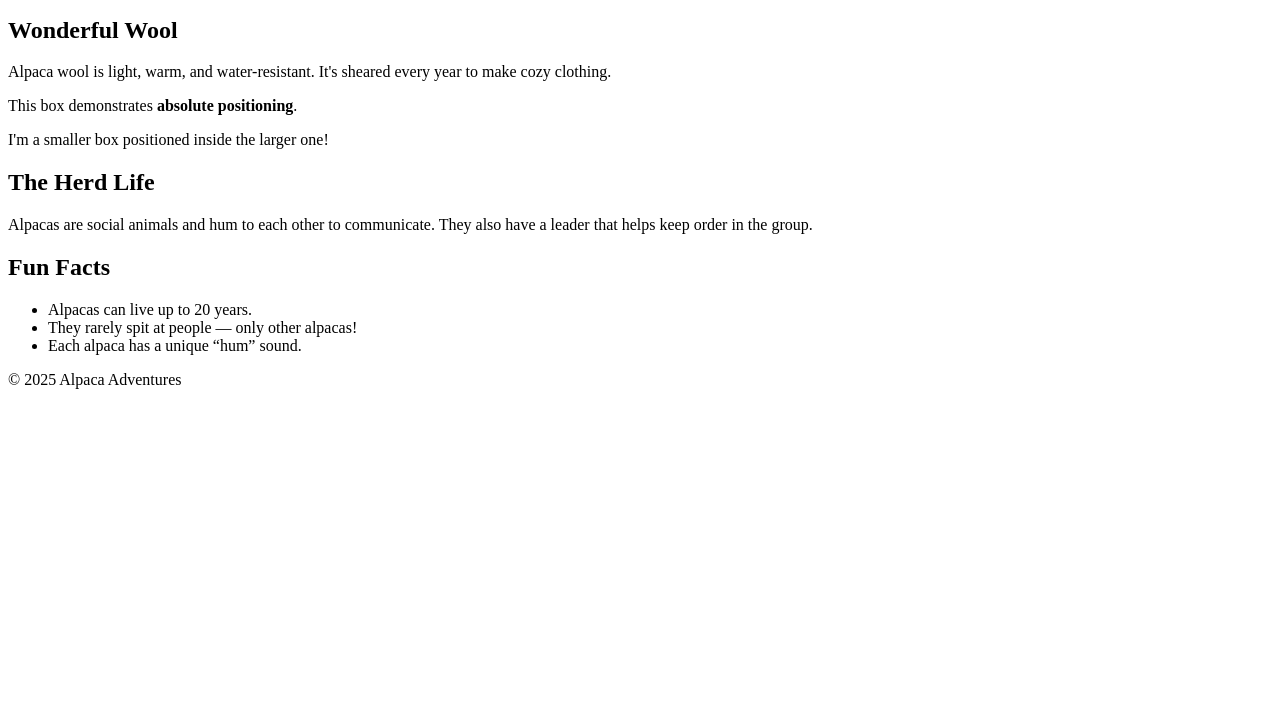
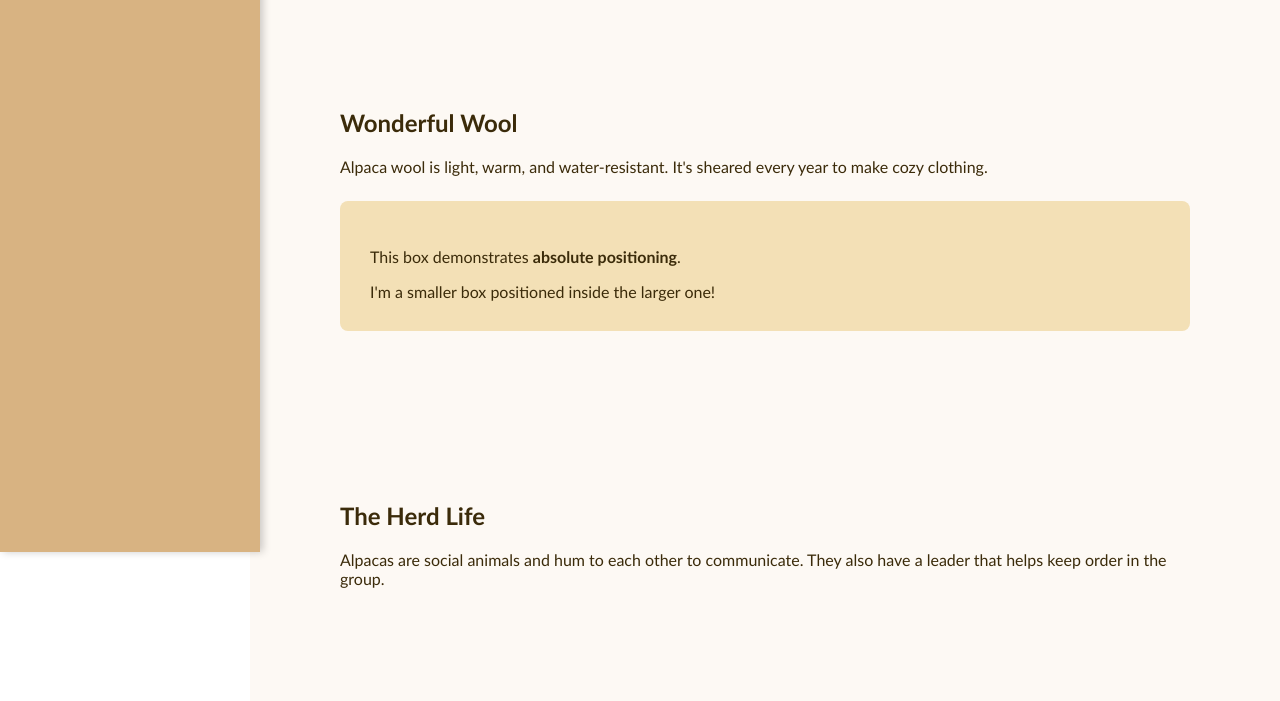
Before and after one commit to chickenmcmuffine-bit/troubleshooting, a plain HTML site: page index.html in a window 1280 px wide. Shown: the part 288-989 px from the top of the page. Before the commit the page ends 800 px from the top, so only its background shows below. Drawn offline with Linux system fonts and the light colour scheme.

Commit message:
Update index.html

```diff
--- a/index.html
+++ b/index.html
@@ -4,7 +4,7 @@
   <meta charset="UTF-8">
   <meta name="viewport" content="width=device-width, initial-scale=1.0">
   <title>Alpaca Adventures</title>
-  <link rel="stylesheet" href="alpacas.css"> <!-- FIX #1: added ".css" extension — without it, the stylesheet wouldn't load -->
+  <link rel="stylesheet" href="more.css"> <!-- FIX #1: added ".css" extension — without it, the stylesheet wouldn't load -->
 </head>
 <body>
   <div id="sidebar">
```
